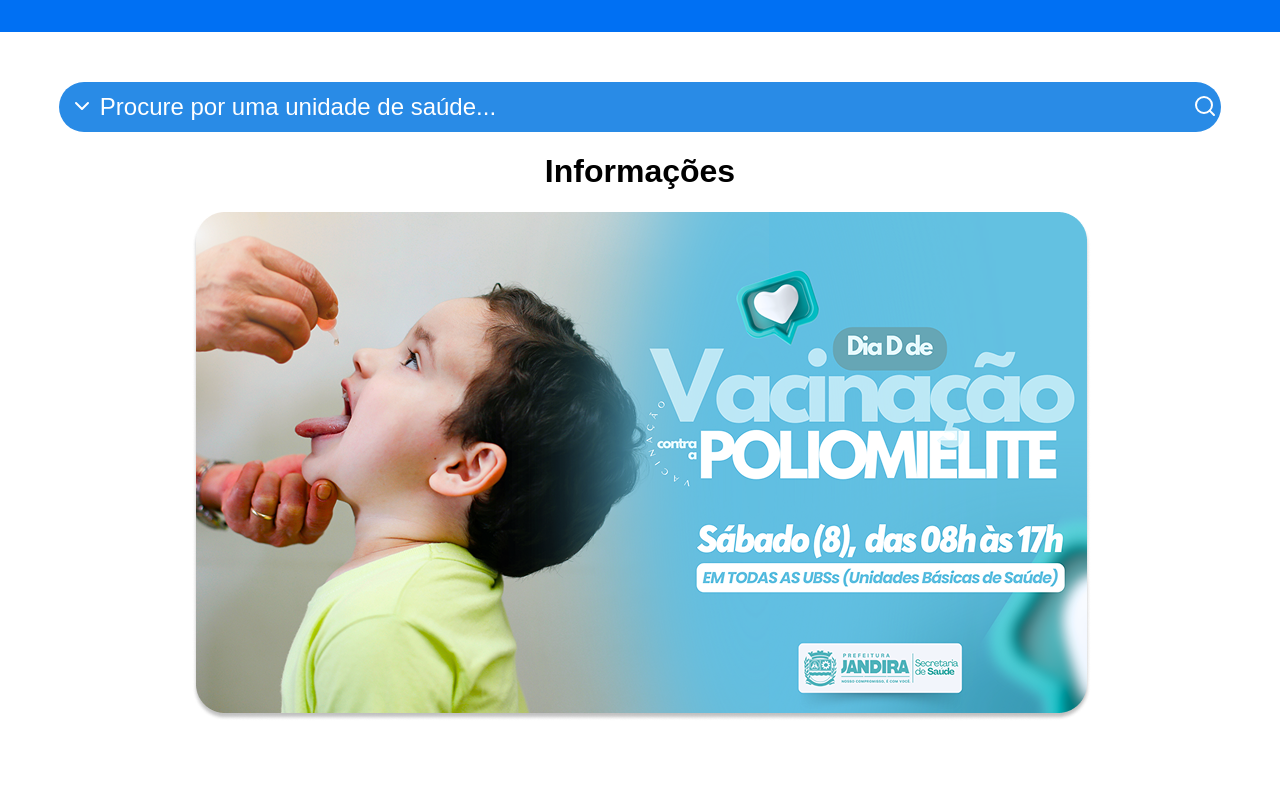
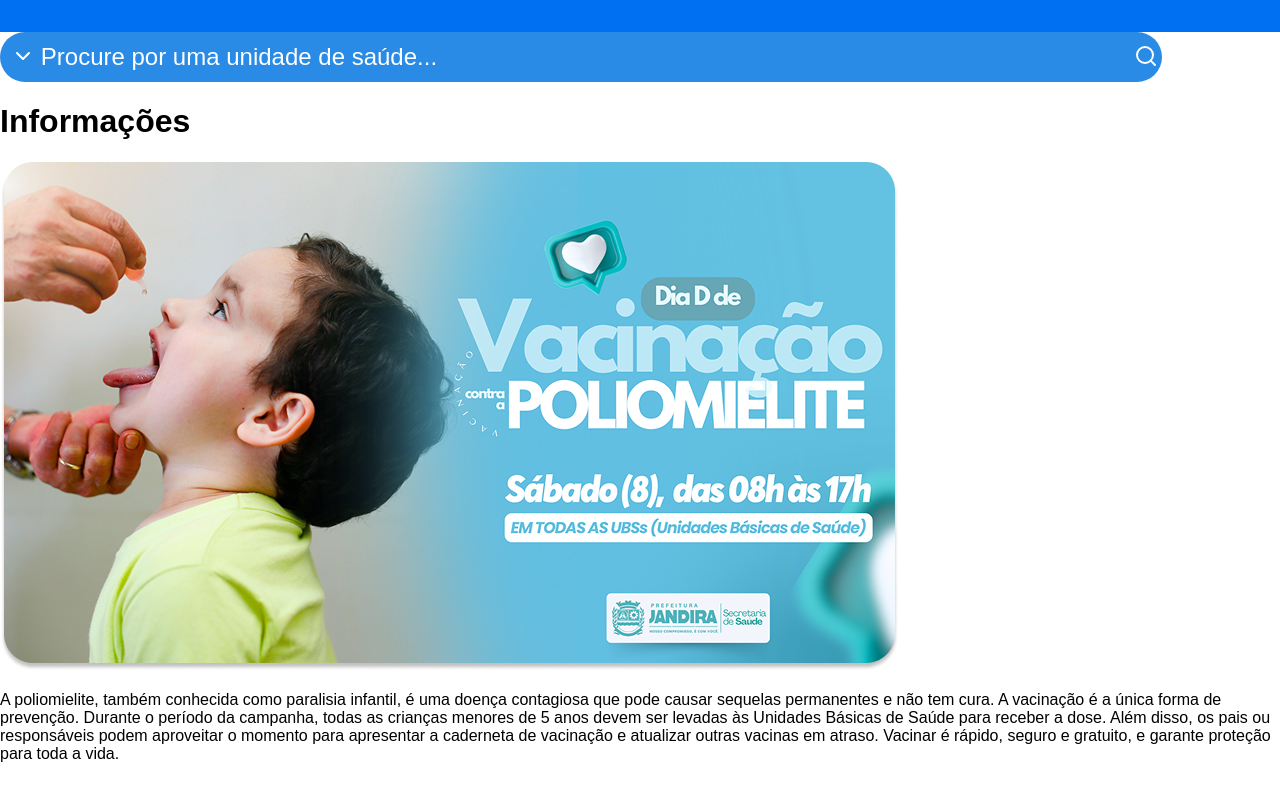
Before and after one commit to niiccholas/senai-tcc-pas, a Next.js app: page /campanhas in a window 1280 px wide. Shown: the top 798 px of the page. Built offline with nearby package versions, Linux system fonts and the light colour scheme.

Commit message:
fix: css do card de informação trocado de pasta

```diff
--- /dev/null
+++ b/app/campanhas/page.css
@@ -0,0 +1,24 @@
+h1 {
+    color: black;
+    font-size: 32px;
+    font-weight: bold;
+}
+
+.info-feed{
+    width: 70%;
+    height: auto;
+    justify-content: center;
+}
+
+.info-card{
+    width: 100%;
+    height: auto;
+    justify-content: center;
+
+}
+
+.info-card p{
+    font-size: 24px;
+    font-weight: bold;
+    color: black;
+}
--- a/app/campanhas/page.tsx
+++ b/app/campanhas/page.tsx
@@ -8,7 +8,7 @@ export default function HomePage(){
             <div className="info-feed">
                 <div className="info-card">
                     <img src="/images/vacina.png" alt="" />
-                    <p></p>
+                    <p>A poliomielite, também conhecida como paralisia infantil, é uma doença contagiosa que pode causar sequelas permanentes e não tem cura. A vacinação é a única forma de prevenção. Durante o período da campanha, todas as crianças menores de 5 anos devem ser levadas às Unidades Básicas de Saúde para receber a dose. Além disso, os pais ou responsáveis podem aproveitar o momento para apresentar a caderneta de vacinação e atualizar outras vacinas em atraso. Vacinar é rápido, seguro e gratuito, e garante proteção para toda a vida.</p>
                 </div>
             </div>
         </main>
--- a/app/components/searchbar/SearchBar.css
+++ b/app/components/searchbar/SearchBar.css
@@ -1,12 +1,3 @@
-main{
-    display: flex;
-    flex-direction: column;
-    align-items: center;
-    height: 100vh;
-    width: 100vw;
-    padding-top: 50px;
-    background-color: #ffffff;
-}
 
 
 .search-box {
@@ -55,18 +46,3 @@ main{
     color: white;
     font-size: 24px;
 }
-
-h1 {
-    color: black;
-    font-size: 32px;
-    font-weight: bold;
-}
-
-.info-feed{
-    width: 70%;
-    justify-content: center;
-}
-
-.info-card{
-    width: 100%;
-}
```
